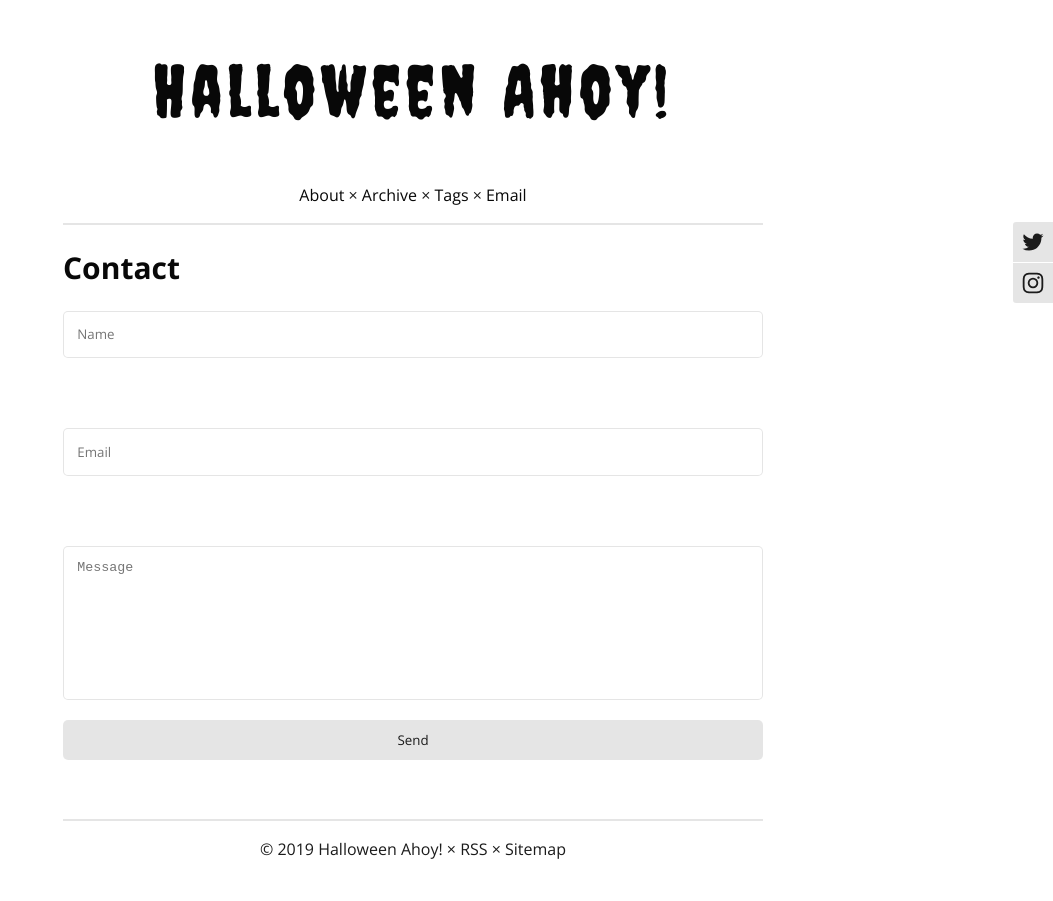
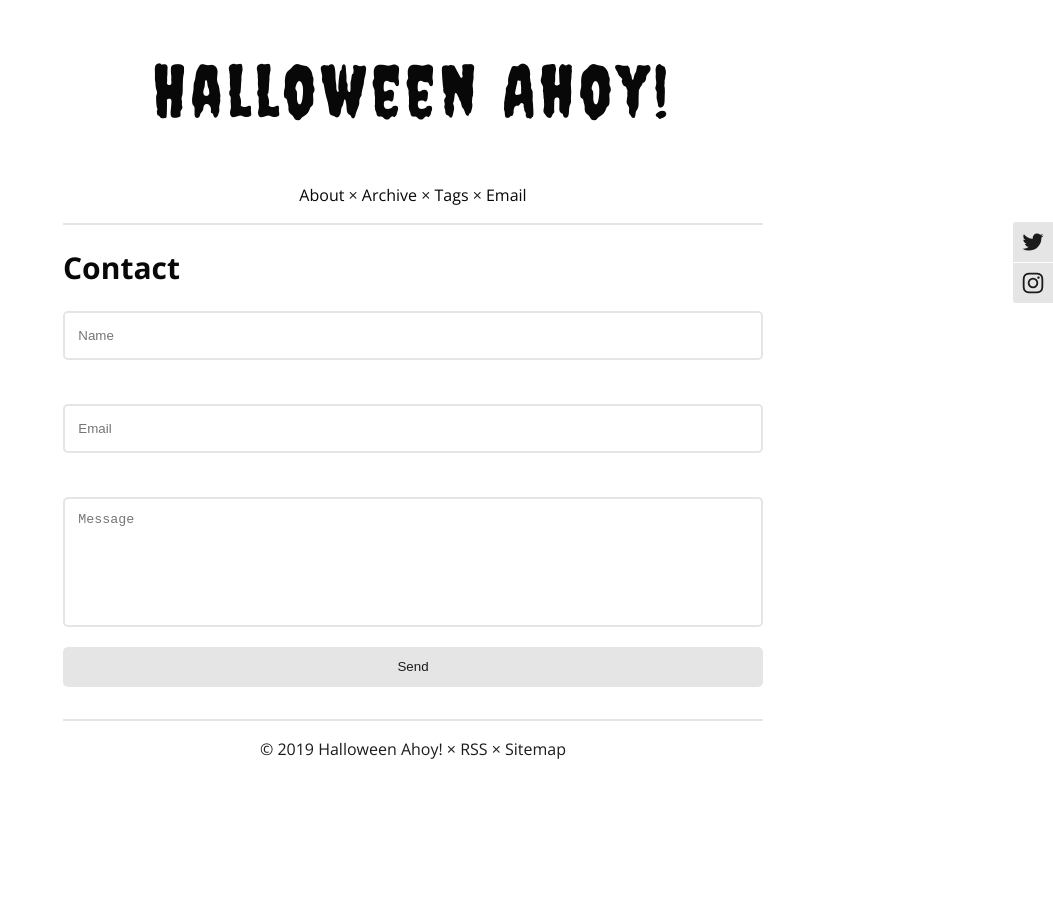
Before and after one commit to halloweenahoy/halloweenahoy.github.io, a Jekyll site: the page built from contact.html, in a window 1280 px wide. Shown: the whole page, without its empty margins (227-1280 px from the left). Built offline with Jekyll 4.4.1, drawn with Linux system fonts in a browser that asks for light colours; comment, search, counter and statistics services are not loaded.

Commit message:
Update style.css

```diff
--- a/css/style.css
+++ b/css/style.css
@@ -14,15 +14,15 @@ padding: 0 10px;
 /* Form */
 
 form {
+    font-family: 'Open Sans', sans-serif;
     width: 100%;
-    height: 500px;
+    height: 400px;
     display: grid;
     grid-row-gap: 20px;
 }
 
 form input {
-  font-family: 'Open Sans', sans-serif;
-  border: 1px solid rgba(0, 0, 0, 0.1);
+  border: 2px solid rgba(0, 0, 0, 0.1);
   border-radius: 5px;
   background: #FFFFFF;
   text-align: left;
@@ -33,7 +33,7 @@ form input {
 
 form textarea {
   padding: 1em;
-  border: 1px solid rgba(0, 0, 0, 0.1);
+  border: 2px solid rgba(0, 0, 0, 0.1);
   border-radius: 5px;
   resize: none;
 }
```
